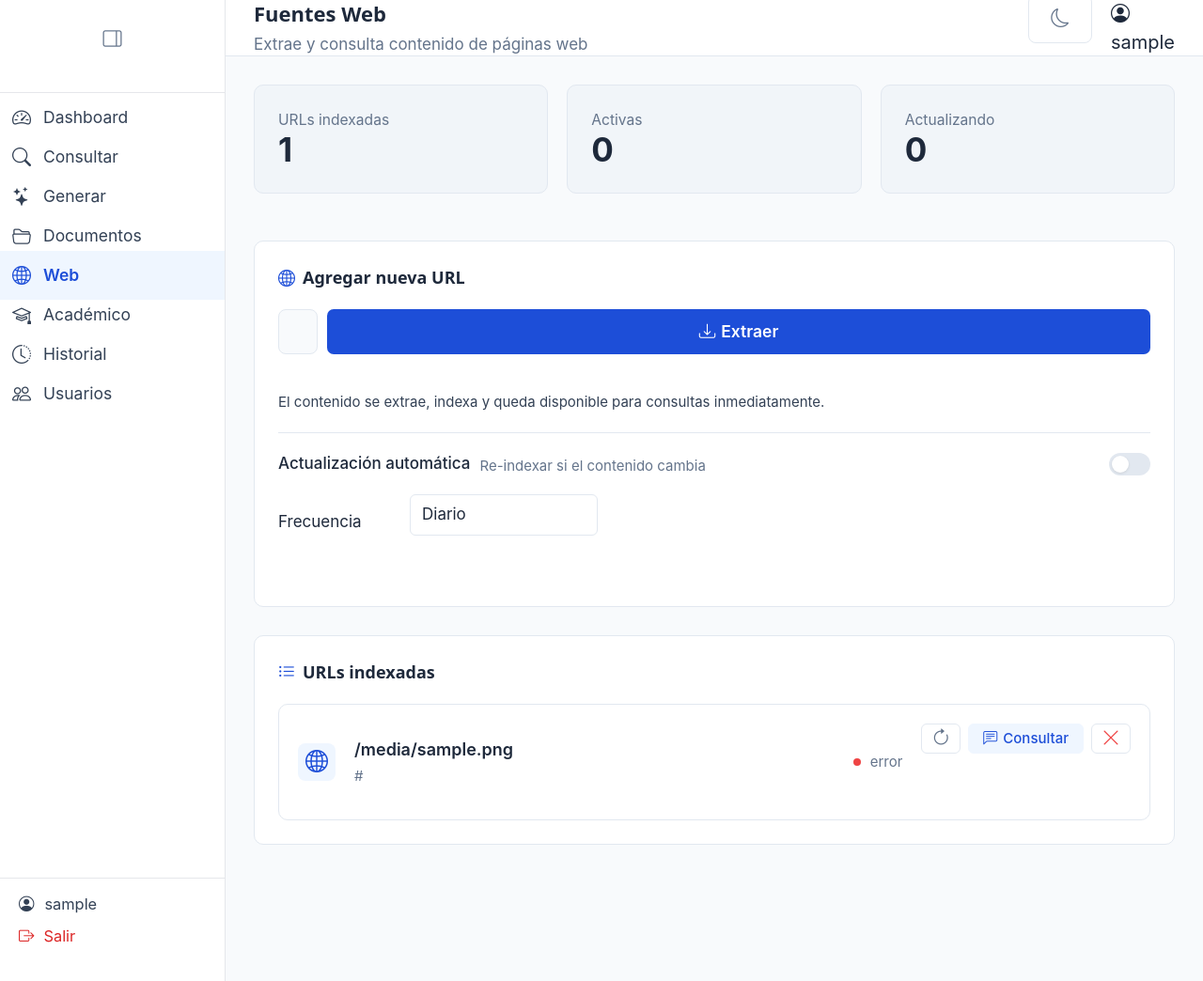
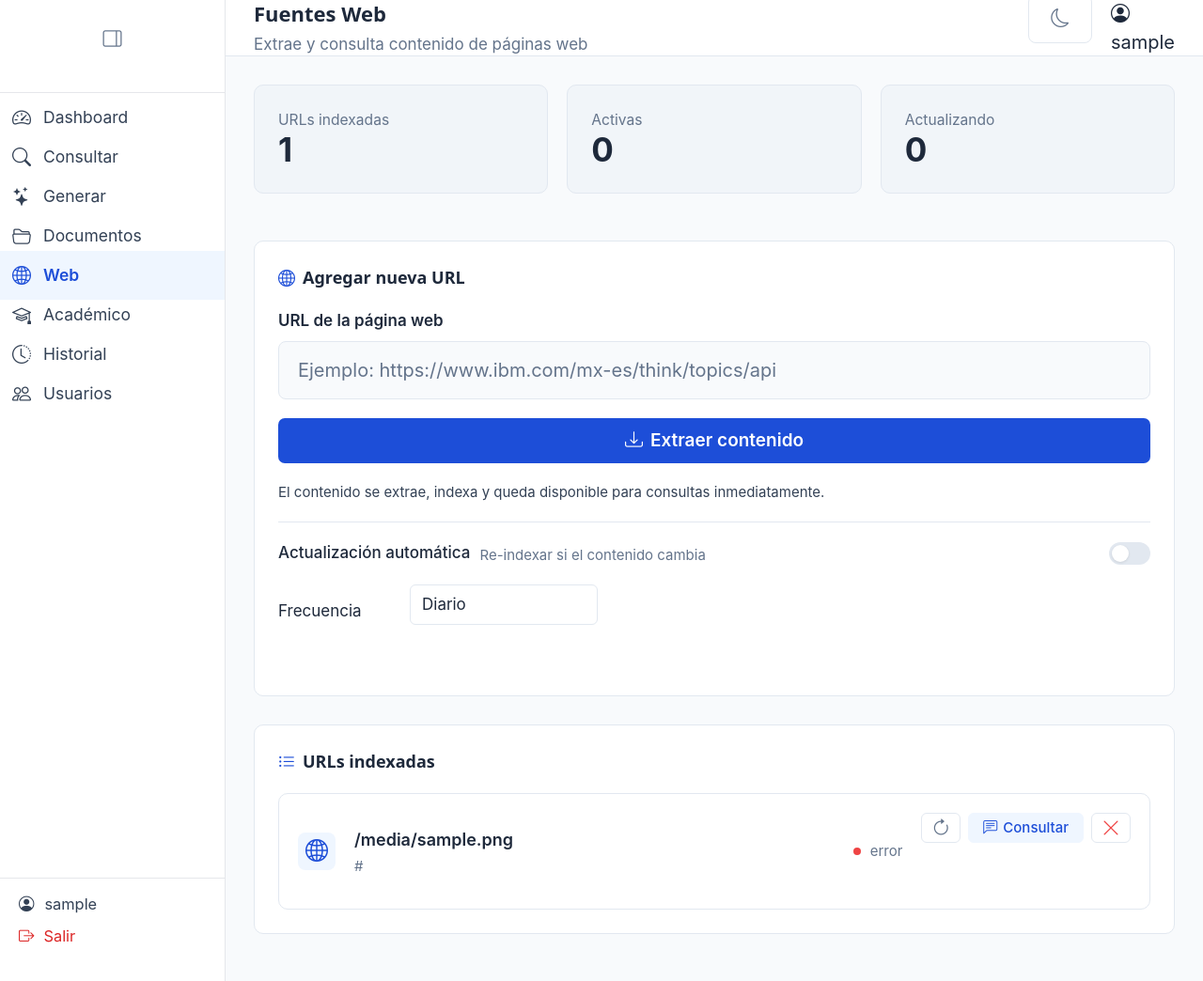
Before and after one commit to yordi-salvador16/MCP, a Flask app: page /web in a window 1280 px wide. Shown: the whole page at 94% size. Run offline with Flask 3, Linux system fonts and the light colour scheme; the visitor is signed in with stand-in values (Sample User, id 1); a database or web service that is not in the repository returns one stand-in record (values such as "Sample title"); some libraries are stand-ins or nearby versions.

Commit message:
Mejora interfaz del modulo web

```diff
--- a/app/templates/web.html
+++ b/app/templates/web.html
@@ -6,8 +6,196 @@
 
 {% block content %}
 
+<style>
+    .web-stats-grid {
+        display: grid;
+        grid-template-columns: repeat(3, 1fr);
+        gap: 1rem;
+        margin-bottom: 1.5rem;
+    }
+
+    .web-url-form {
+        width: 100%;
+    }
+
+    .web-url-field {
+        margin-bottom: 1rem;
+    }
+
+    .web-url-label {
+        display: block;
+        margin-bottom: 0.4rem;
+        font-size: 0.85rem;
+        font-weight: 600;
+        color: var(--color-text-main);
+    }
+
+    .web-url-input {
+        display: block !important;
+        width: 100% !important;
+        box-sizing: border-box !important;
+        height: 50px;
+        padding: 0.85rem 1rem;
+        border: 1px solid var(--color-border);
+        border-radius: 8px;
+        font-size: 1rem;
+        background: var(--color-bg);
+        color: var(--color-text-main);
+        outline: none;
+    }
+
+    .web-url-input::placeholder {
+        color: var(--color-text-muted);
+    }
+
+    .web-url-input:focus {
+        border-color: var(--color-primary);
+        box-shadow: 0 0 0 2px rgba(59, 130, 246, 0.25);
+    }
+
+    .web-extract-button {
+        width: 100% !important;
+        height: 48px;
+        background: var(--color-primary);
+        color: var(--color-text-inverse);
+        border: none;
+        border-radius: 7px;
+        padding: 0 0.75rem;
+        font-size: 0.95rem;
+        font-weight: 600;
+        cursor: pointer;
+        display: flex;
+        align-items: center;
+        justify-content: center;
+        gap: 0.4rem;
+        transition: background 0.15s;
+        margin-bottom: 1rem;
+    }
+
+    .web-extract-button:hover {
+        opacity: 0.95;
+    }
+
+    .web-url-item {
+        border: 1px solid var(--color-border);
+        border-radius: 10px;
+        padding: 1rem;
+        display: flex;
+        align-items: center;
+        gap: 1rem;
+        background: var(--color-surface);
+    }
+
+    .web-url-icon {
+        width: 40px;
+        height: 40px;
+        background: var(--color-primary-light);
+        border-radius: 8px;
+        display: flex;
+        align-items: center;
+        justify-content: center;
+        flex-shrink: 0;
+    }
+
+    .web-url-info {
+        flex: 1;
+        min-width: 0;
+    }
+
+    .web-url-title {
+        font-weight: 600;
+        color: var(--color-text-main);
+        font-size: 0.9rem;
+        margin-bottom: 0.2rem;
+        white-space: nowrap;
+        overflow: hidden;
+        text-overflow: ellipsis;
+    }
+
+    .web-url-link {
+        font-size: 0.75rem;
+        color: var(--color-text-muted);
+        white-space: nowrap;
+        overflow: hidden;
+        text-overflow: ellipsis;
+    }
+
+    .web-status {
+        display: flex;
+        align-items: center;
+        gap: 0.5rem;
+        font-size: 0.75rem;
+        color: var(--color-text-muted);
+        white-space: nowrap;
+    }
+
+    .web-status-dot {
+        width: 8px;
+        height: 8px;
+        border-radius: 50%;
+        display: inline-block;
+    }
+
+    .web-actions {
+        display: flex;
+        gap: 0.4rem;
+        flex-shrink: 0;
+    }
+
+    .web-icon-button {
+        background: var(--color-surface);
+        color: var(--color-text-muted);
+        border: 1px solid var(--color-border);
+        width: 32px;
+        height: 32px;
+        border-radius: 6px;
+        display: flex;
+        align-items: center;
+        justify-content: center;
+        cursor: pointer;
+        transition: all 0.2s;
+    }
+
+    .web-delete-button {
+        color: var(--color-error);
+    }
+
+    .web-consult-button {
+        background: var(--color-primary-light);
+        color: var(--color-primary);
+        border: 1px solid var(--color-primary-light);
+        padding: 0 0.75rem;
+        height: 32px;
+        border-radius: 6px;
+        display: flex;
+        align-items: center;
+        justify-content: center;
+        text-decoration: none;
+        font-size: 0.75rem;
+        font-weight: 500;
+        gap: 0.3rem;
+        transition: all 0.2s;
+    }
+
+    @media (max-width: 900px) {
+        .web-stats-grid {
+            grid-template-columns: 1fr;
+        }
+
+        .web-url-item {
+            align-items: flex-start;
+            flex-direction: column;
+        }
+
+        .web-actions {
+            width: 100%;
+            justify-content: flex-end;
+        }
+    }
+</style>
+
 <!-- STATS CARDS -->
-<div style="display: grid; grid-template-columns: repeat(3, 1fr); gap: 1rem; margin-bottom: 1.5rem;">
+<div class="web-stats-grid">
     <div class="card" style="background: var(--color-surface-alt);">
         <div class="stat-card">
             <div style="flex: 1;">
@@ -16,6 +204,7 @@
             </div>
         </div>
     </div>
+
     <div class="card" style="background: var(--color-surface-alt);">
         <div class="stat-card">
             <div style="flex: 1;">
@@ -24,6 +213,7 @@
             </div>
         </div>
     </div>
+
     <div class="card" style="background: var(--color-surface-alt);">
         <div class="stat-card">
             <div style="flex: 1;">
@@ -37,17 +227,29 @@
 <!-- AGREGAR URL CARD -->
 <div class="card" style="margin-bottom: 1.5rem;">
     <h5 style="margin: 0 0 1rem; font-size: 0.9rem; font-weight: 700; color: var(--color-text-main); display: flex; align-items: center; gap: 0.4rem;">
-        <i class="bi bi-globe2" style="color: var(--color-primary);"></i> Agregar nueva URL
+        <i class="bi bi-globe2" style="color: var(--color-primary);"></i>
+        Agregar nueva URL
     </h5>
-    <form action="{{ url_for('web_add') }}" method="POST">
-        <div style="display: flex; gap: 0.5rem; margin-bottom: 1rem;">
-            <input type="url" name="url" placeholder="https://ejemplo.com/pagina" required
-                style="flex: 1; padding: 0.85rem 1rem; border: 1px solid var(--color-border); border-radius: 8px; font-size: 1rem; height: 48px; background: var(--color-bg); color: var(--color-text-main);">
-            <button type="submit"
-                style="background: var(--color-primary); color: var(--color-text-inverse); border: none; border-radius: 7px; padding: 0 0.75rem; font-size: 0.875rem; font-weight: 600; cursor: pointer; display: flex; align-items: center; justify-content: center; gap: 0.3rem; transition: background 0.15s; white-space: nowrap; height: 48px; min-width: 100px;">
-                <i class="bi bi-download"></i> Extraer
+
+    <form action="{{ url_for('web_add') }}" method="POST" class="web-url-form">
+        <div class="web-url-field">
+            <label for="url" class="web-url-label">URL de la página web</label>
+
+            <input
+                type="url"
+                id="url"
+                name="url"
+                class="web-url-input"
+                placeholder="Ejemplo: https://www.ibm.com/mx-es/think/topics/api"
+                required
+            >
+        </div>
+
+        <button type="submit" class="web-extract-button">
+            <i class="bi bi-download"></i>
+            Extraer contenido
         </button>
-        </div>
+
         <p style="margin: 0; font-size: 0.75rem; color: var(--color-text-secondary);">
             El contenido se extrae, indexa y queda disponible para consultas inmediatamente.
         </p>
@@ -56,9 +258,14 @@
 
         <div style="display: flex; align-items: center; justify-content: space-between; gap: 1rem;">
             <div style="display: flex; align-items: center; gap: 0.5rem;">
-                <label for="auto_refresh" style="font-size: 0.85rem; font-weight: 500; color: var(--color-text-main);">Actualización automática</label>
-                <span style="font-size: 0.75rem; color: var(--color-text-muted);">Re-indexar si el contenido cambia</span>
+                <label for="auto_refresh" style="font-size: 0.85rem; font-weight: 500; color: var(--color-text-main);">
+                    Actualización automática
+                </label>
+                <span style="font-size: 0.75rem; color: var(--color-text-muted);">
+                    Re-indexar si el contenido cambia
+                </span>
             </div>
+
             <label style="position: relative; display: inline-block; width: 44px; height: 24px;">
                 <input type="checkbox" id="auto_refresh" name="auto_refresh" style="opacity: 0; width: 0; height: 0;">
                 <span id="toggle-track" style="position: absolute; cursor: pointer; top: 0; left: 0; right: 0; bottom: 0; background-color: var(--color-border); transition: .3s; border-radius: 24px;"></span>
@@ -67,8 +274,15 @@
         </div>
 
         <div style="display: flex; align-items: center; gap: 1rem; margin-top: 0.75rem;">
-            <label for="frequency" style="font-size: 0.85rem; color: var(--color-text-main); width: 120px;">Frecuencia</label>
-            <select name="frequency" id="frequency" style="flex: 1; max-width: 200px; padding: 0.4rem 0.6rem; border: 1px solid var(--color-border); border-radius: 6px; font-size: 0.85rem; background: var(--color-surface); color: var(--color-text-main);">
+            <label for="frequency" style="font-size: 0.85rem; color: var(--color-text-main); width: 120px;">
+                Frecuencia
+            </label>
+
+            <select
+                name="frequency"
+                id="frequency"
+                style="flex: 1; max-width: 200px; padding: 0.4rem 0.6rem; border: 1px solid var(--color-border); border-radius: 6px; font-size: 0.85rem; background: var(--color-surface); color: var(--color-text-main);"
+            >
                 <option value="diario">Diario</option>
                 <option value="semanal">Semanal</option>
                 <option value="mensual">Mensual</option>
@@ -80,56 +294,65 @@
 <!-- LISTADO URLs -->
 <div class="card">
     <h5 style="margin: 0 0 1rem; font-size: 0.9rem; font-weight: 700; color: var(--color-text-main); display: flex; align-items: center; gap: 0.4rem;">
-        <i class="bi bi-list-ul" style="color: var(--color-primary);"></i> URLs indexadas
+        <i class="bi bi-list-ul" style="color: var(--color-primary);"></i>
+        URLs indexadas
     </h5>
 
     {% if web_docs %}
         <div style="display: flex; flex-direction: column; gap: 0.75rem;">
             {% for doc in web_docs %}
-        <div style="border: 1px solid var(--color-border); border-radius: 10px; padding: 1rem; display: flex; align-items: center; gap: 1rem; background: var(--color-surface);">
+                <div class="web-url-item">
+
                     <!-- Icono globo -->
-            <div style="width: 40px; height: 40px; background: var(--color-primary-light); border-radius: 8px; display: flex; align-items: center; justify-content: center; flex-shrink: 0;">
+                    <div class="web-url-icon">
                         <i class="bi bi-globe2" style="color: var(--color-primary); font-size: 1.2rem;"></i>
                     </div>
 
-            <!-- Info -->
-            <div style="flex: 1; min-width: 0;">
-                <div style="font-weight: 600; color: var(--color-text-main); font-size: 0.9rem; margin-bottom: 0.2rem; white-space: nowrap; overflow: hidden; text-overflow: ellipsis;">
+                    <!-- Información -->
+                    <div class="web-url-info">
+                        <div class="web-url-title">
                             {{ doc.filename or 'Sin título' }}
                         </div>
-                <div style="font-size: 0.75rem; color: var(--color-text-muted); white-space: nowrap; overflow: hidden; text-overflow: ellipsis;">
+
+                        <div class="web-url-link">
                             {{ doc.source_url or doc.original_path }}
                         </div>
                     </div>
 
                     <!-- Estado -->
-            <div style="display: flex; align-items: center; gap: 0.5rem; font-size: 0.75rem; color: var(--color-text-muted); white-space: nowrap;">
+                    <div class="web-status">
                         {% if doc.is_indexed %}
-                    <span style="width: 8px; height: 8px; background: var(--color-success); border-radius: 50%; display: inline-block;"></span>
+                            <span class="web-status-dot" style="background: var(--color-success);"></span>
                             hace {{ ((doc.last_scraped_at or doc.updated_at) - now).days|abs }}d
                         {% elif doc.processing_status == 'pending' %}
-                    <span style="width: 8px; height: 8px; background: var(--color-warning); border-radius: 50%; display: inline-block;"></span>
+                            <span class="web-status-dot" style="background: var(--color-warning);"></span>
                             indexando...
                         {% else %}
-                    <span style="width: 8px; height: 8px; background: var(--color-error); border-radius: 50%; display: inline-block;"></span>
+                            <span class="web-status-dot" style="background: var(--color-error);"></span>
                             error
                         {% endif %}
                     </div>
 
                     <!-- Acciones -->
-            <div style="display: flex; gap: 0.4rem; flex-shrink: 0;">
+                    <div class="web-actions">
                         <form action="{{ url_for('web_refresh', doc_id=doc.id) }}" method="POST" style="display: inline;">
-                    <button type="submit" title="Actualizar"
-                        style="background: var(--color-surface); color: var(--color-text-muted); border: 1px solid var(--color-border); width: 32px; height: 32px; border-radius: 6px; display: flex; align-items: center; justify-content: center; cursor: pointer; transition: all 0.2s;">
+                            <button type="submit" title="Actualizar" class="web-icon-button">
                                 <i class="bi bi-arrow-clockwise"></i>
                             </button>
                         </form>
-                <a href="{{ url_for('consultar', doc_id=doc.id) }}" title="Consultar"
-                    style="background: var(--color-primary-light); color: var(--color-primary); border: 1px solid var(--color-primary-light); padding: 0 0.75rem; height: 32px; border-radius: 6px; display: flex; align-items: center; justify-content: center; text-decoration: none; font-size: 0.75rem; font-weight: 500; gap: 0.3rem; transition: all 0.2s;">
-                    <i class="bi bi-chat-left-text"></i> Consultar
+
+                        <a href="{{ url_for('consultar', doc_id=doc.id) }}" title="Consultar" class="web-consult-button">
+                            <i class="bi bi-chat-left-text"></i>
+                            Consultar
                         </a>
-                <button type="button" title="Eliminar" onclick="deleteWebSource({{ doc.id }})"
-                    style="background: var(--color-surface); color: var(--color-error); border: 1px solid var(--color-border); width: 32px; height: 32px; border-radius: 6px; display: flex; align-items: center; justify-content: center; cursor: pointer; transition: all 0.2s;">
+
+                        <button
+                            type="button"
+                            title="Eliminar"
+                            class="web-icon-button web-delete-button"
+                            data-doc-id="{{ doc.id }}"
+                            onclick="deleteWebSource(this.dataset.docId)"
+                        >
                             <i class="bi bi-x-lg"></i>
                         </button>
                     </div>
@@ -146,16 +369,21 @@
 </div>
 
 <script>
-// Toggle switch styling
-document.getElementById('auto_refresh').addEventListener('change', function() {
+document.addEventListener('DOMContentLoaded', function() {
+    const autoRefresh = document.getElementById('auto_refresh');
     const track = document.getElementById('toggle-track');
     const thumb = document.getElementById('toggle-thumb');
+
+    if (autoRefresh && track && thumb) {
+        autoRefresh.addEventListener('change', function() {
             if (this.checked) {
                 track.style.backgroundColor = 'var(--color-primary)';
                 thumb.style.transform = 'translateX(20px)';
             } else {
                 track.style.backgroundColor = 'var(--color-border)';
                 thumb.style.transform = 'translateX(0)';
+            }
+        });
     }
 });
 
```
Lines whose indentation alone changed are shown as unchanged.
